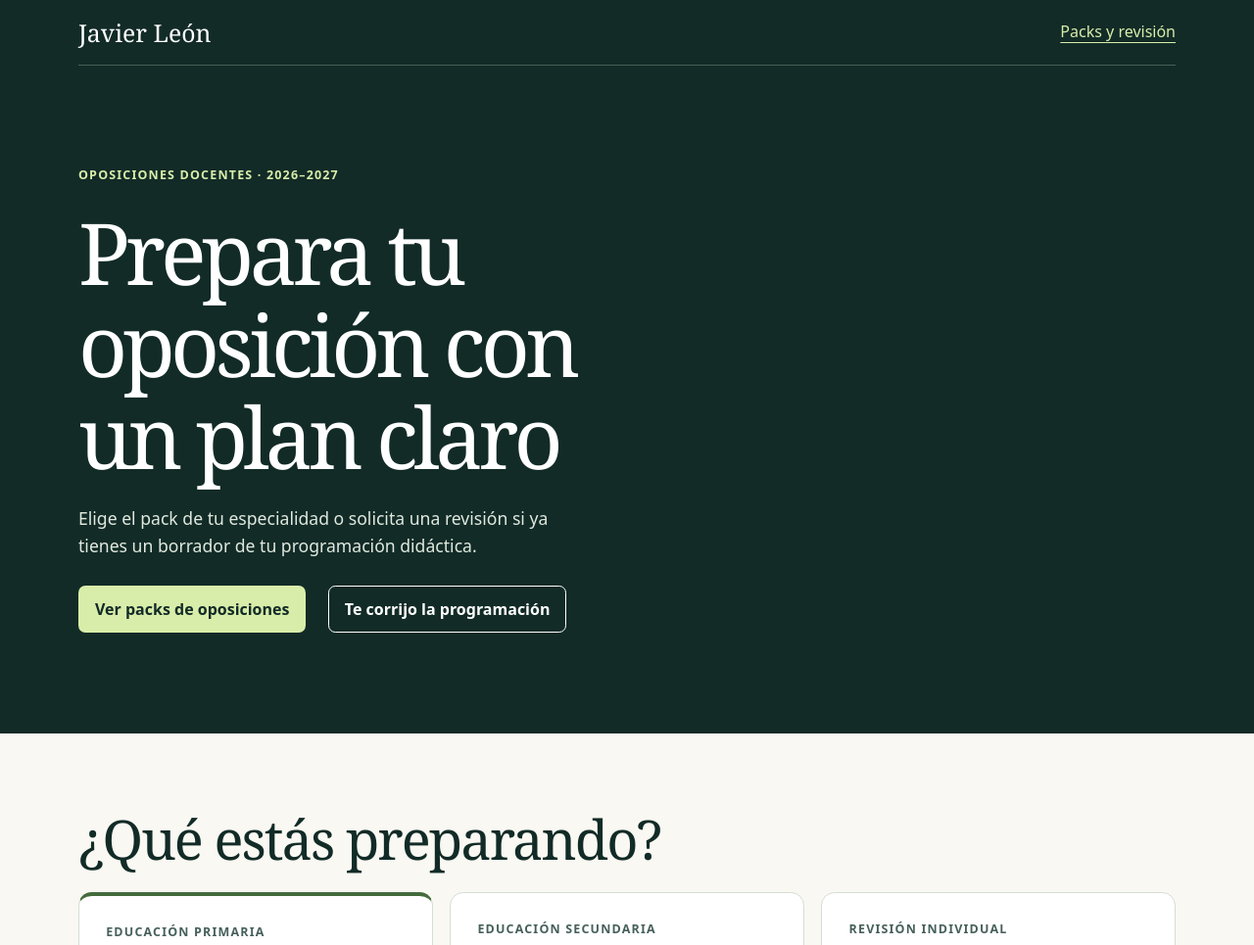
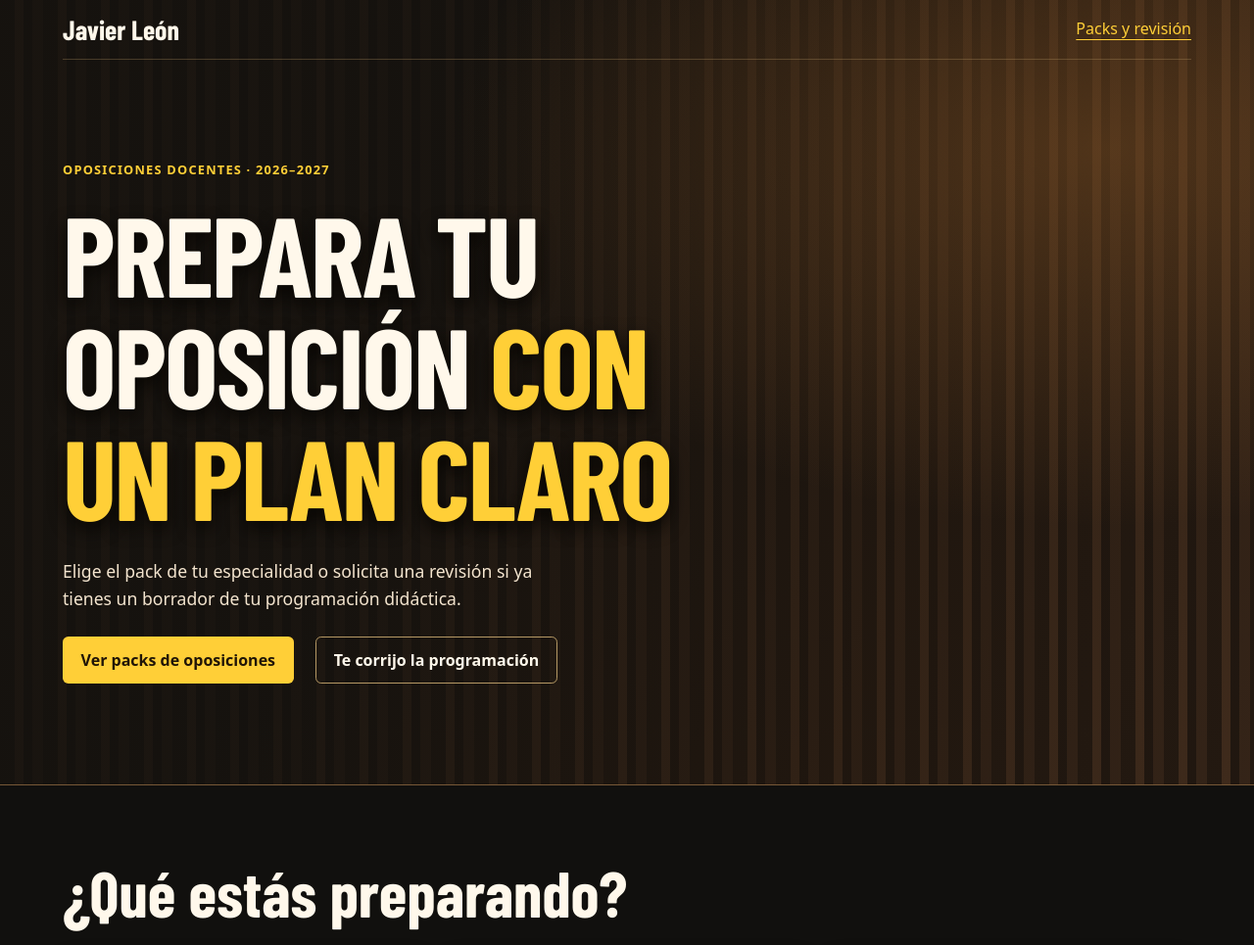
Before and after one commit to leonvenzalajavier/Javierleon.es, a plain HTML site: page index.html in a window 1280 px wide. Shown: the top 965 px of the page at 98% size. Drawn offline with nearby package versions, Linux system fonts and the light colour scheme; a web font is replaced by a local one.

Commit message:
Aplicar la identidad visual del canal de Javier León

```diff
--- a/index.html
+++ b/index.html
@@ -5,61 +5,74 @@
   <meta name="viewport" content="width=device-width, initial-scale=1">
   <title>Packs de oposiciones docentes y revisión de programación | Javier León</title>
   <meta name="description" content="Pack opositor de Primaria, pack de Francés de Secundaria y revisión de programación didáctica con Javier León.">
-  <meta name="theme-color" content="#122b27">
+  <meta name="theme-color" content="#11100e">
+  <link rel="stylesheet" href="https://fonts.googleapis.com/css2?family=Barlow+Condensed:wght@700;800&amp;display=swap">
   <style>
     :root {
-      --paper: #faf8f2;
-      --ink: #122b27;
-      --muted: #46605a;
-      --line: #d4ddd5;
-      --white: #fff;
-      --lime: #d9edaa;
+      color-scheme: dark;
+      --paper: #11100e;
+      --ink: #fff8eb;
+      --muted: #cbbca5;
+      --line: #554332;
+      --white: #1e1914;
+      --gold: #ffcf37;
+      --display: "Barlow Condensed", "Arial Narrow", sans-serif;
     }
     * { box-sizing: border-box; }
     html { scroll-padding-top: 1.5rem; }
     body { margin: 0; background: var(--paper); color: var(--ink); font: 1rem/1.6 system-ui, sans-serif; }
-    h1, h2, h3 { font-family: Georgia, serif; font-weight: 500; line-height: 1.08; text-wrap: balance; }
-    h1 { font-size: clamp(2.65rem, 6.8vw, 5.5rem); letter-spacing: -.055em; margin: .25em 0; }
-    h2 { font-size: clamp(2.1rem, 4.5vw, 3.5rem); letter-spacing: -.035em; margin: 0 0 .45em; }
-    h3 { font-size: 1.75rem; margin: .2em 0 .42em; }
+    h1, h2, h3 { font-family: var(--display); line-height: .99; text-wrap: balance; }
+    h1 { font-size: clamp(3.2rem, 9vw, 7.4rem); font-weight: 800; letter-spacing: -.018em; margin: .15em 0 .22em; text-transform: uppercase; text-shadow: 0 .06em .16em #080603; }
+    h2 { font-size: clamp(2.35rem, 5.2vw, 4.1rem); font-weight: 750; margin: 0 0 .48em; }
+    h3 { font-size: 1.95rem; font-weight: 700; margin: .15em 0 .42em; }
     p { margin: 0 0 1rem; }
     a { color: inherit; }
-    :focus-visible { outline: 3px solid #b8752d; outline-offset: 4px; }
-    .wrap { width: min(70rem, calc(100% - 2rem)); margin-inline: auto; }
-    .skip { position: absolute; top: .5rem; left: .5rem; padding: .5rem; background: var(--white); transform: translateY(-200%); }
+    :focus-visible { outline: 3px solid var(--gold); outline-offset: 4px; }
+    .wrap { width: min(72rem, calc(100% - 2.5rem)); margin-inline: auto; }
+    .skip { position: absolute; z-index: 2; top: .5rem; left: .5rem; padding: .5rem; background: var(--white); transform: translateY(-200%); }
     .skip:focus { transform: none; }
-    .masthead { background: var(--ink); color: var(--white); }
+    .masthead {
+      background:
+        radial-gradient(ellipse at 88% 19%, #ad6d2e55, transparent 42%),
+        linear-gradient(110deg, #12100de8 34%, #18110bbc 72%, #120d098f),
+        repeating-linear-gradient(90deg, #39281b 0 15px, #795134 15px 24px, #332419 24px 33px, #60412b 33px 44px);
+      border-bottom: 1px solid #775837;
+    }
     nav, .actions, .footer { display: flex; flex-wrap: wrap; align-items: center; gap: .85rem 1.4rem; }
-    nav { justify-content: space-between; padding-block: 1rem; border-bottom: 1px solid #4a6058; }
-    .brand { font: 1.55rem Georgia, serif; text-decoration: none; }
-    .nav-link { color: var(--lime); text-underline-offset: .3em; }
-    .hero { padding-block: clamp(3.2rem, 8vw, 7rem); }
-    .hero h1 { max-width: 12ch; }
-    .hero p:not(.eyebrow) { color: #e0e9df; max-width: 53ch; font-size: 1.1rem; }
-    .eyebrow { font-size: .78rem; font-weight: 750; letter-spacing: .095em; text-transform: uppercase; margin-bottom: .6rem; }
-    .hero .eyebrow { color: var(--lime); }
-    .actions { margin-top: 1.7rem; }
+    nav { justify-content: space-between; padding-block: 1rem; border-bottom: 1px solid #b798654f; }
+    .brand { font: 700 1.75rem/1 var(--display); text-decoration: none; }
+    .nav-link { color: var(--gold); text-underline-offset: .3em; }
+    .hero { padding-block: clamp(3.25rem, 8vw, 7rem); }
+    .hero h1 { max-width: 14ch; }
+    .hero h1 span { color: var(--gold); }
+    .hero p:not(.eyebrow) { color: #f3e4ce; max-width: 52ch; font-size: 1.1rem; }
+    .eyebrow { font-size: .8rem; font-weight: 750; letter-spacing: .095em; text-transform: uppercase; margin-bottom: .6rem; }
+    .hero .eyebrow, .card .eyebrow { color: var(--gold); }
+    .actions { margin-top: 1.6rem; }
     .button {
       display: inline-flex; align-items: center; justify-content: center; min-height: 3rem;
-      padding: .65rem 1rem; border: 1px solid transparent; border-radius: .45rem;
-      background: var(--ink); color: var(--white); font-weight: 700;
+      padding: .65rem 1.1rem; border: 1px solid transparent; border-radius: .36rem;
+      background: var(--gold); color: #211507; font-weight: 750;
       line-height: 1.3; text-decoration: none; text-align: center;
     }
     .button:hover { text-decoration: underline; text-underline-offset: .22em; }
-    .button.light { background: var(--lime); color: var(--ink); }
-    .button.outline { background: transparent; color: inherit; border-color: currentColor; }
+    .button.outline { background: transparent; color: var(--ink); border-color: #b59864; }
     .section { padding-block: clamp(2.8rem, 6vw, 5rem); }
-    .cards, .split { display: grid; gap: 1.1rem; }
+    .cards, .split { display: grid; gap: 1.15rem; }
     .cards { grid-template-columns: repeat(3, minmax(0, 1fr)); }
-    .card { display: flex; flex-direction: column; background: var(--white); border: 1px solid var(--line); border-radius: .85rem; padding: clamp(1.15rem, 3vw, 1.7rem); }
-    .card:first-child { border-top: 4px solid #456b3d; }
+    .card {
+      display: flex; flex-direction: column; background: linear-gradient(150deg, #2b2118, var(--white) 58%);
+      border: 1px solid var(--line); border-top: 3px solid #9c6e3a; border-radius: .65rem;
+      padding: clamp(1.15rem, 3vw, 1.7rem); box-shadow: 0 .8rem 1.8rem #08060442;
+    }
+    .card:first-child { border-top-color: var(--gold); }
     .card .button { align-self: flex-start; margin-top: auto; }
     .muted { color: var(--muted); }
-    .price { font-size: 2rem; font-weight: 750; line-height: 1.2; }
+    .price { color: var(--gold); font: 750 2.6rem/1.15 var(--display); }
     .split { grid-template-columns: minmax(0, 1.6fr) minmax(0, 1fr); align-items: start; }
-    .band { background: #edf2e8; }
-    .features { display: grid; grid-template-columns: repeat(2, minmax(0, 1fr)); gap: 1.3rem; margin-top: 1.5rem; }
-    .features h3 { font-size: 1.4rem; }
+    .band { background: #1c1712; border-block: 1px solid #483827; }
+    .features { display: grid; grid-template-columns: repeat(2, minmax(0, 1fr)); gap: 1.4rem; margin-top: 1.5rem; }
+    .features h3 { font-size: 1.6rem; color: var(--gold); }
     .features p { margin: 0; }
     .stack > section + section { margin-top: 2.5rem; padding-top: 2.5rem; border-top: 1px solid var(--line); }
     details { border-bottom: 1px solid var(--line); }
@@ -69,6 +82,7 @@
       .cards, .split { grid-template-columns: 1fr; }
     }
     @media (max-width: 29rem) {
+      .wrap { width: calc(100% - 2rem); }
       .features { grid-template-columns: 1fr; }
     }
   </style>
@@ -82,10 +96,10 @@
     </nav>
     <div class="wrap hero">
       <p class="eyebrow">Oposiciones docentes · 2026–2027</p>
-      <h1>Prepara tu oposición con un plan claro</h1>
+      <h1>Prepara tu oposición <span>con un plan claro</span></h1>
       <p>Elige el pack de tu especialidad o solicita una revisión si ya tienes un borrador de tu programación didáctica.</p>
       <div class="actions">
-        <a class="button light" href="#oferta">Ver packs de oposiciones</a>
+        <a class="button" href="#oferta">Ver packs de oposiciones</a>
         <a class="button outline" href="#revision">Te corrijo la programación</a>
       </div>
     </div>
@@ -189,6 +203,7 @@
   </main>
   <footer class="wrap footer">
     <span>© 2026 Javier León</span>
+    <a href="https://www.youtube.com/@proffle33">Javier León en YouTube</a>
     <a href="#oferta">Volver a packs y revisión</a>
   </footer>
 </body>
```
